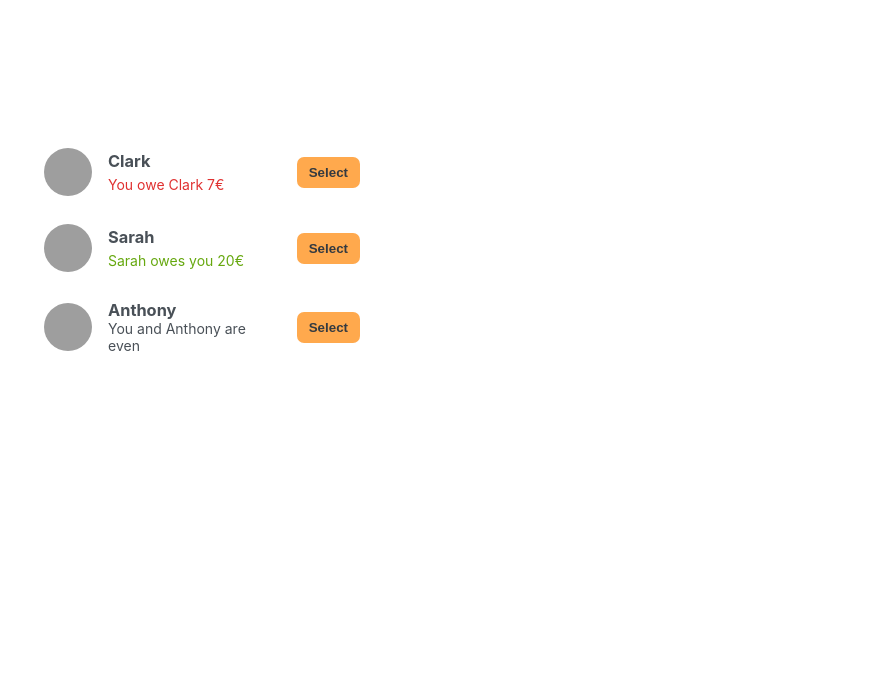
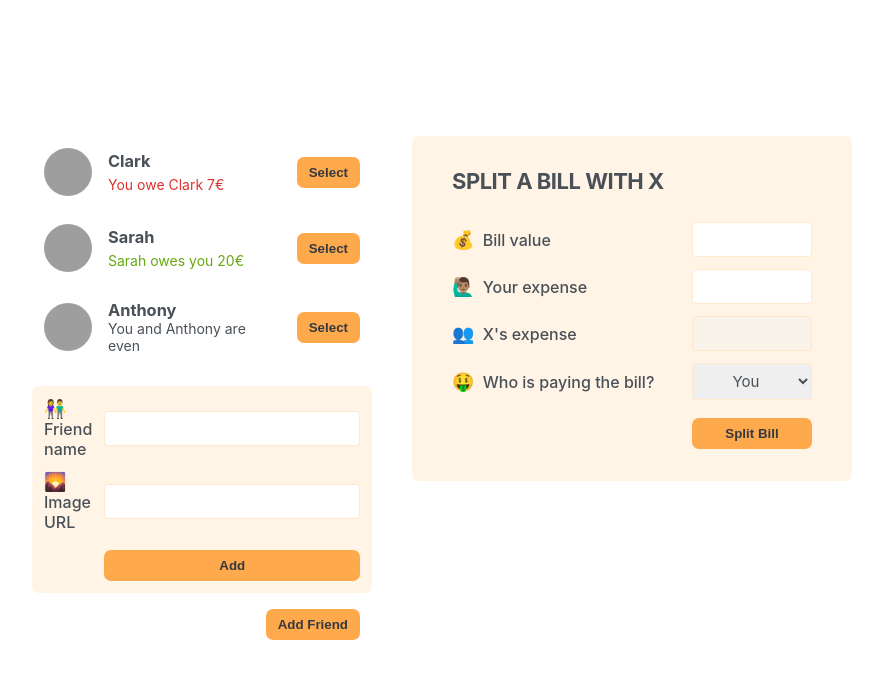
Before and after one commit to luismedinacoca/Reactjs-10-eat-n-split, a React (Vite) app: page / in a window 1280 px wide. Shown: the top 678 px of the page, without its empty margins (198-1081 px from the left). Built offline with nearby package versions, Linux system fonts and the light colour scheme; grey boxes are pictures that could not be loaded.

Commit message:
section08-lecture097: Building the Static App: Forms

```diff
--- a/src/App.jsx
+++ b/src/App.jsx
@@ -1,11 +1,16 @@
 import FriendsList from "./components/FriendsList";
-
+import FormAddFriend from "./components/FormAddFriend";
+import Button from "./common/Button";
+import FormSplitBill from "./components/FormSplitBill";
 function App() {
   return (
     <div className="app">
       <div className="sidebar">
         <FriendsList />
+        <FormAddFriend />
+        <Button>Add Friend</Button>
       </div>
+      <FormSplitBill />
     </div>
   );
 }
--- /dev/null
+++ b/src/common/Button.jsx
@@ -0,0 +1,5 @@
+const Button = ({ children }) => {
+  return <button className="button">{children}</button>;
+};
+
+export default Button;
--- /dev/null
+++ b/src/components/FormAddFriend.jsx
@@ -0,0 +1,16 @@
+import Button from "../common/Button";
+
+const FormAddFriend = () => {
+  return (
+    <form className="form-add-friend">
+      <label>👫 Friend name</label>
+      <input type="text" />
+
+      <label>🌄 Image URL</label>
+      <input type="text" />
+      <Button>Add</Button>
+    </form>
+  );
+};
+
+export default FormAddFriend;
--- /dev/null
+++ b/src/components/FormSplitBill.jsx
@@ -0,0 +1,28 @@
+import Button from "../common/Button";
+
+const FormSplitBill = () => {
+  return (
+    <form className="form-split-bill">
+      <h2>Split a bill with X</h2>
+
+      <label>💰 Bill value</label>
+      <input type="text" />
+
+      <label>🙋🏽‍♂️ Your expense</label>
+      <input type="text" />
+
+      <label>👥 X's expense</label>
+      <input type="text" disabled />
+
+      <label>🤑 Who is paying the bill?</label>
+      <select>
+        <option value="user">You</option>
+        <option value="friend">X</option>
+      </select>
+
+      <Button>Split Bill</Button>
+    </form>
+  );
+};
+
+export default FormSplitBill;
--- a/src/components/Friend.jsx
+++ b/src/components/Friend.jsx
@@ -1,3 +1,4 @@
+import Button from "../common/Button";
 const Friend = ({ friend }) => {
   return (
     <li>
@@ -15,7 +16,7 @@
       )}
       {friend.balance === 0 && <p>You and {friend.name} are even</p>}
 
-      <button className="button">Select</button>
+      <Button>Select</Button>
     </li>
   );
 };
```
Also changed, not shown: img/section08-lecture097-001.png (added), 1 other file (tests, documents, lock files or other folders).
